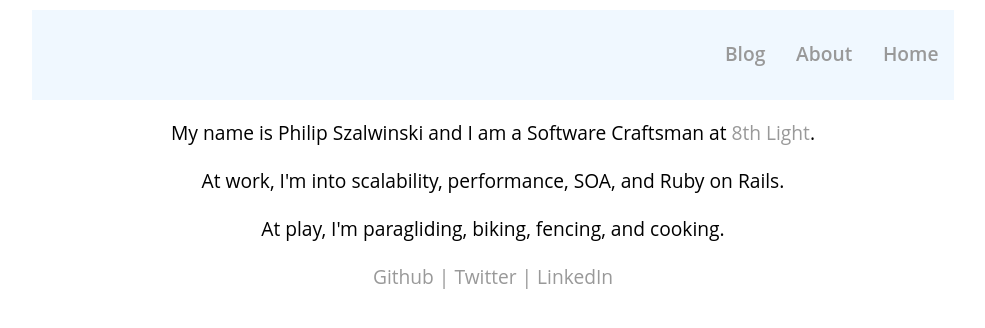
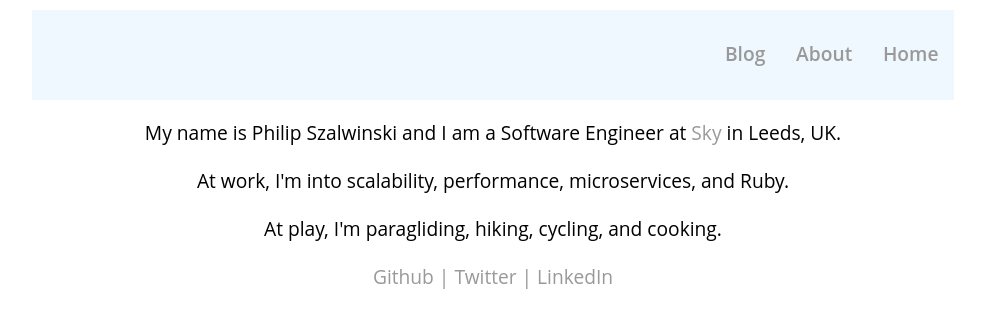
Before and after one commit to pszals/pszals.github.io, a Jekyll site: the page built from index.html, in a window 1280 px wide. Shown: the top 328 px of the page, without its empty margins (147-1132 px from the left). Built offline with Jekyll 4.4.1, drawn with Linux system fonts in a browser that asks for light colours; Markdown is read by kramdown in place of the engine named in the settings.

Commit message:
Update index

```diff
--- a/index.html
+++ b/index.html
@@ -11,12 +11,12 @@ author: Philip Szalwinski
 ---
 <div class="home">
   <p>
-  My name is Philip Szalwinski and I am a Software Craftsman at <a href="https://www.8thlight.com">8th Light</a>.
+  My name is Philip Szalwinski and I am a Software Engineer at <a href="www.sky.com">Sky</a> in Leeds, UK.
   </p>
   <p>
-  At work, I'm into scalability, performance, SOA, and Ruby on Rails.
+  At work, I'm into scalability, performance, microservices, and Ruby.
   </p>
   <p>
-  At play, I'm paragliding, biking, fencing, and cooking.
+  At play, I'm paragliding, hiking, cycling, and cooking.
   </p>
 </div>
```
